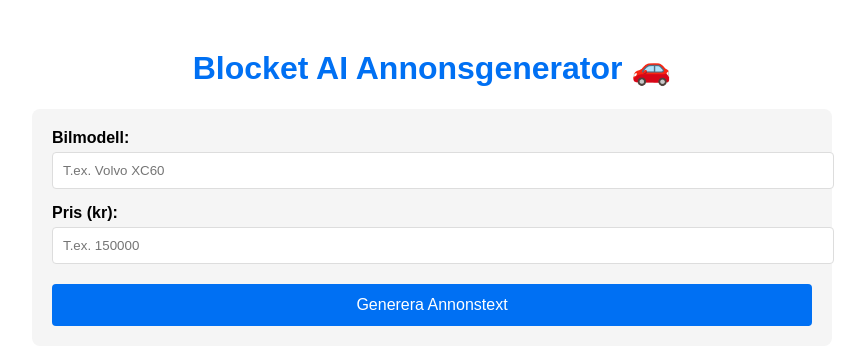
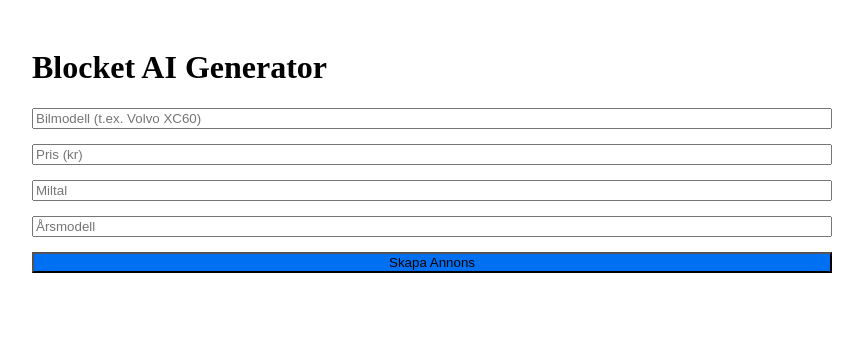
Before and after one commit to raisethebarsweden/annonstxt, a Next.js app: page / in a window 1280 px wide. Shown: the top 364 px of the page, without its empty margins (208-1073 px from the left). Built offline with nearby package versions, Linux system fonts and the light colour scheme.

Commit message:
Update index.js
api generator

```diff
--- a/pages/index.js
+++ b/pages/index.js
@@ -3,107 +3,77 @@
 export default function Home() {
   const [carModel, setCarModel] = useState('');
   const [price, setPrice] = useState('');
+  const [mileage, setMileage] = useState('');
+  const [year, setYear] = useState('');
   const [result, setResult] = useState('');
+  const [isLoading, setIsLoading] = useState(false);
 
-  const generateAd = () => {
-    // Temporär text tills vi kopplar OpenAI
-    setResult(`📢 **Till salu: ${carModel} för ${price} kr**\n\n` +
-              `✅ Bra skick\n` +
-              `✅ Full servicehistorik\n` +
-              `✅ Besiktigad\n\n` +
-              `📞 Kontakta mig på [telefonnummer]`);
+  const generateAd = async () => {
+    setIsLoading(true);
+    try {
+      const response = await fetch('/api/generate', {
+        method: 'POST',
+        headers: { 'Content-Type': 'application/json' },
+        body: JSON.stringify({ carModel, price, mileage, year }),
+      });
+
+      if (!response.ok) throw new Error('Något gick fel');
+      const data = await response.json();
+      setResult(data.text);
+    } catch (error) {
+      console.error('Error:', error);
+      setResult('Fel: ' + error.message);
+    } finally {
+      setIsLoading(false);
+    }
   };
 
   return (
-    <div style={{
-      maxWidth: '800px',
-      margin: '0 auto',
-      padding: '20px',
-      fontFamily: 'Arial, sans-serif'
-    }}>
-      <h1 style={{ color: '#0070f3', textAlign: 'center' }}>Blocket AI Annonsgenerator 🚗</h1>
+    <div style={{ maxWidth: '800px', margin: '0 auto', padding: '20px' }}>
+      <h1>Blocket AI Generator</h1>
 
-      <div style={{
-        background: '#f5f5f5',
-        padding: '20px',
-        borderRadius: '8px',
-        marginTop: '20px'
-      }}>
-        <div style={{ marginBottom: '15px' }}>
-          <label style={{ display: 'block', marginBottom: '5px', fontWeight: 'bold' }}>
-            Bilmodell:
-          </label>
+      {/* Formulär */}
+      <div style={{ display: 'grid', gap: '15px', marginBottom: '20px' }}>
         <input
           type="text"
-            placeholder="T.ex. Volvo XC60"
+          placeholder="Bilmodell (t.ex. Volvo XC60)"
           value={carModel}
           onChange={(e) => setCarModel(e.target.value)}
-            style={{
-              width: '100%',
-              padding: '10px',
-              borderRadius: '4px',
-              border: '1px solid #ddd'
-            }}
         />
-        </div>
-
-        <div style={{ marginBottom: '20px' }}>
-          <label style={{ display: 'block', marginBottom: '5px', fontWeight: 'bold' }}>
-            Pris (kr):
-          </label>
         <input
           type="number"
-            placeholder="T.ex. 150000"
+          placeholder="Pris (kr)"
           value={price}
           onChange={(e) => setPrice(e.target.value)}
-            style={{
-              width: '100%',
-              padding: '10px',
-              borderRadius: '4px',
-              border: '1px solid #ddd'
-            }}
         />
-        </div>
+        <input
+          type="number"
+          placeholder="Miltal"
+          value={mileage}
+          onChange={(e) => setMileage(e.target.value)}
+        />
+        <input
+          type="number"
+          placeholder="Årsmodell"
+          value={year}
+          onChange={(e) => setYear(e.target.value)}
+        />
 
         <button
           onClick={generateAd}
-          style={{
-            background: '#0070f3',
-            color: 'white',
-            border: 'none',
-            padding: '12px 20px',
-            borderRadius: '4px',
-            cursor: 'pointer',
-            width: '100%',
-            fontSize: '16px'
-          }}
+          disabled={isLoading}
+          style={{ background: isLoading ? 'gray' : '#0070f3' }}
         >
-          Generera Annonstext
+          {isLoading ? 'Genererar...' : 'Skapa Annons'}
         </button>
       </div>
 
+      {/* Resultat */}
       {result && (
-        <div style={{
-          marginTop: '30px',
-          background: '#f9f9f9',
-          padding: '20px',
-          borderRadius: '8px',
-          whiteSpace: 'pre-line'
-        }}>
-          <h2 style={{ color: '#0070f3' }}>Din Annons:</h2>
-          <p>{result}</p>
-          <button
-            onClick={() => navigator.clipboard.writeText(result)}
-            style={{
-              background: '#4CAF50',
-              color: 'white',
-              border: 'none',
-              padding: '8px 15px',
-              borderRadius: '4px',
-              cursor: 'pointer',
-              marginTop: '10px'
-            }}
-          >
+        <div style={{ background: '#f5f5f5', padding: '15px', borderRadius: '5px' }}>
+          <h3>Din Annons:</h3>
+          <p style={{ whiteSpace: 'pre-line' }}>{result}</p>
+          <button onClick={() => navigator.clipboard.writeText(result)}>
             Kopiera Text
           </button>
         </div>
```
Lines whose indentation alone changed are shown as unchanged.
